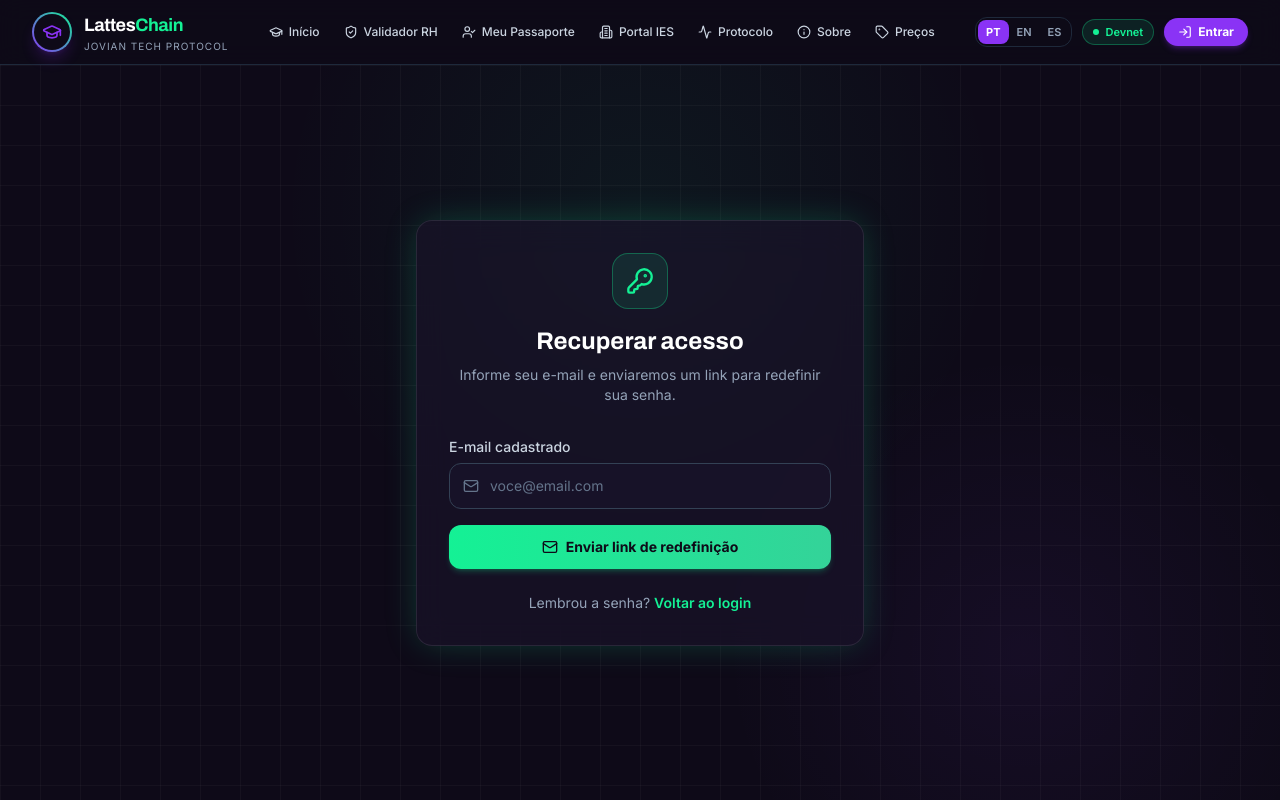
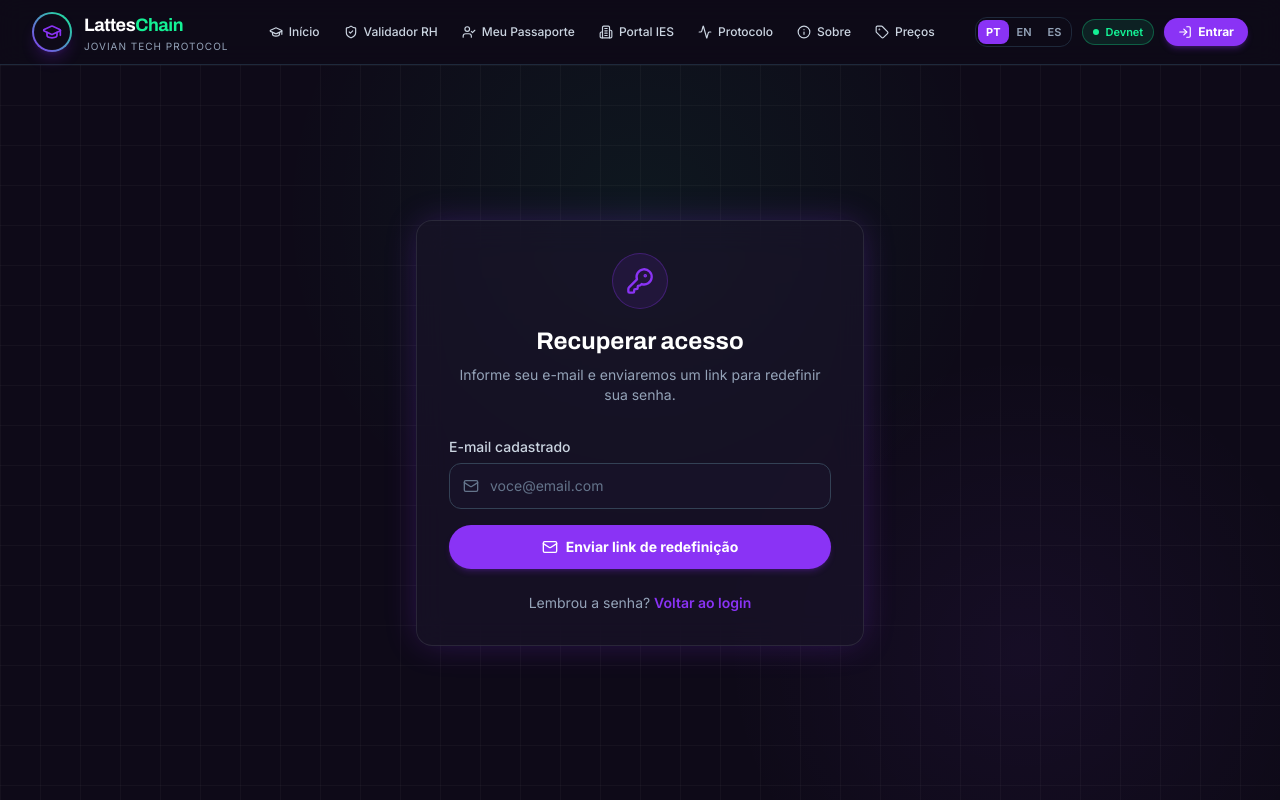
Before and after one commit to alexmsza/LattesChain, a Next.js app: page /recuperar-senha in a window 1280 px wide. Shown: the top 800 px of the page. Built offline with nearby package versions, Linux system fonts and the light colour scheme; no server answers.

Commit message:
feat(design): apply purple design system to password recovery pages

```diff
--- a/src/app/recuperar-senha/page.tsx
+++ b/src/app/recuperar-senha/page.tsx
@@ -44,10 +44,10 @@ export default function ForgotPasswordPage() {
         }}
       />
       <div className="relative w-full max-w-md">
-        <div className="glass-panel rounded-2xl p-8 glow-green">
+        <div className="glass-panel rounded-2xl p-8 glow-purple">
           <div className="mb-8 text-center">
-            <div className="mx-auto mb-4 flex h-14 w-14 items-center justify-center rounded-2xl bg-solana-green/10 border border-solana-green/30">
-              <KeyRound className="h-7 w-7 text-solana-green" />
+            <div className="mx-auto mb-4 flex h-14 w-14 items-center justify-center rounded-full bg-solana-purple/10 border border-solana-purple/30">
+              <KeyRound className="h-7 w-7 text-solana-purple" />
             </div>
             <h1 className="font-display text-2xl font-bold text-white">Recuperar acesso</h1>
             <p className="mt-2 text-sm text-slate-400">
@@ -71,13 +71,13 @@ export default function ForgotPasswordPage() {
                     setSent(false);
                     setEmail("");
                   }}
-                  className="w-full rounded-xl border border-slate-700 px-4 py-2.5 text-sm font-semibold text-slate-300 hover:border-solana-green/40 hover:text-white"
+                  className="w-full rounded-xl border border-slate-700 px-4 py-2.5 text-sm font-semibold text-slate-300 hover:border-solana-purple/40 hover:text-white"
                 >
                   Usar outro e-mail
                 </button>
                 <Link
                   href="/login"
-                  className="block rounded-xl bg-gradient-to-r from-solana-green to-emerald-400 px-4 py-2.5 text-sm font-bold text-navy-900"
+                  className="block rounded-full bg-gradient-to-r from-solana-green to-emerald-400 px-4 py-2.5 text-sm font-bold text-navy-900"
                 >
                   Voltar ao login
                 </Link>
@@ -106,14 +106,14 @@ export default function ForgotPasswordPage() {
                       value={email}
                       onChange={(e) => setEmail(e.target.value)}
                       placeholder="voce@email.com"
-                      className="w-full rounded-xl border border-slate-700 bg-navy-800/50 py-3 pl-10 pr-4 text-sm text-white placeholder:text-slate-500 focus:border-solana-green/60 focus:outline-none focus:ring-1 focus:ring-solana-green/40"
+                      className="w-full rounded-xl border border-slate-700 bg-navy-800/50 py-3 pl-10 pr-4 text-sm text-white placeholder:text-slate-500 focus:border-solana-purple/60 focus:outline-none focus:ring-1 focus:ring-solana-purple/40"
                     />
                   </div>
                 </div>
                 <button
                   type="submit"
                   disabled={loading}
-                  className="flex w-full items-center justify-center gap-2 rounded-xl bg-gradient-to-r from-solana-green to-emerald-400 px-4 py-3 text-sm font-bold text-navy-900 shadow-md shadow-solana-green/20 transition-all hover:brightness-110 disabled:cursor-not-allowed disabled:opacity-60"
+                  className="flex w-full items-center justify-center gap-2 rounded-full bg-solana-purple px-4 py-3 text-sm font-bold text-white shadow-md shadow-solana-purple/20 transition-all hover:bg-solana-purpleDeep disabled:cursor-not-allowed disabled:opacity-60"
                 >
                   {loading ? (
                     <>
@@ -128,7 +128,7 @@ export default function ForgotPasswordPage() {
               </form>
               <p className="mt-6 text-center text-sm text-slate-400">
                 Lembrou a senha?{" "}
-                <Link href="/login" className="font-semibold text-solana-green hover:text-solana-green/80">
+                <Link href="/login" className="font-semibold text-solana-purple hover:text-solana-purple/80">
                   Voltar ao login
                 </Link>
               </p>
--- a/src/app/redefinir-senha/page.tsx
+++ b/src/app/redefinir-senha/page.tsx
@@ -51,7 +51,7 @@ function ResetForm() {
         </p>
         <Link
           href="/recuperar-senha"
-          className="mt-6 inline-block rounded-xl bg-gradient-to-r from-solana-green to-emerald-400 px-5 py-2.5 text-sm font-bold text-navy-900"
+          className="mt-6 inline-block rounded-full bg-solana-purple px-5 py-2.5 text-sm font-bold text-white hover:bg-solana-purpleDeep"
         >
           Solicitar novo link
         </Link>
@@ -69,7 +69,7 @@ function ResetForm() {
         </p>
         <button
           onClick={() => router.push("/login")}
-          className="mt-6 inline-block rounded-xl bg-gradient-to-r from-solana-green to-emerald-400 px-5 py-2.5 text-sm font-bold text-navy-900"
+          className="mt-6 inline-block rounded-full bg-gradient-to-r from-solana-green to-emerald-400 px-5 py-2.5 text-sm font-bold text-navy-900"
         >
           Ir para o login
         </button>
@@ -78,10 +78,10 @@ function ResetForm() {
   }
 
   return (
-    <div className="glass-panel rounded-2xl p-8 glow-green">
+    <div className="glass-panel rounded-2xl p-8 glow-purple">
       <div className="mb-8 text-center">
-        <div className="mx-auto mb-4 flex h-14 w-14 items-center justify-center rounded-2xl bg-solana-green/10 border border-solana-green/30">
-          <KeyRound className="h-7 w-7 text-solana-green" />
+        <div className="mx-auto mb-4 flex h-14 w-14 items-center justify-center rounded-full bg-solana-purple/10 border border-solana-purple/30">
+          <KeyRound className="h-7 w-7 text-solana-purple" />
         </div>
         <h1 className="font-display text-2xl font-bold text-white">Redefinir senha</h1>
         <p className="mt-2 text-sm text-slate-400">Escolha uma nova senha para sua conta.</p>
@@ -106,7 +106,7 @@ function ResetForm() {
               value={password}
               onChange={(e) => setPassword(e.target.value)}
               placeholder="Mín. 8 caracteres, com letras e números"
-              className="w-full rounded-xl border border-slate-700 bg-navy-800/50 py-3 pl-10 pr-11 text-sm text-white placeholder:text-slate-500 focus:border-solana-green/60 focus:outline-none focus:ring-1 focus:ring-solana-green/40"
+              className="w-full rounded-xl border border-slate-700 bg-navy-800/50 py-3 pl-10 pr-11 text-sm text-white placeholder:text-slate-500 focus:border-solana-purple/60 focus:outline-none focus:ring-1 focus:ring-solana-purple/40"
             />
             <button
               type="button"
@@ -129,14 +129,14 @@ function ResetForm() {
               value={confirmPassword}
               onChange={(e) => setConfirmPassword(e.target.value)}
               placeholder="Repita a nova senha"
-              className="w-full rounded-xl border border-slate-700 bg-navy-800/50 py-3 pl-10 pr-4 text-sm text-white placeholder:text-slate-500 focus:border-solana-green/60 focus:outline-none focus:ring-1 focus:ring-solana-green/40"
+              className="w-full rounded-xl border border-slate-700 bg-navy-800/50 py-3 pl-10 pr-4 text-sm text-white placeholder:text-slate-500 focus:border-solana-purple/60 focus:outline-none focus:ring-1 focus:ring-solana-purple/40"
             />
           </div>
         </div>
         <button
           type="submit"
           disabled={loading}
-          className="flex w-full items-center justify-center gap-2 rounded-xl bg-gradient-to-r from-solana-green to-emerald-400 px-4 py-3 text-sm font-bold text-navy-900 shadow-md shadow-solana-green/20 transition-all hover:brightness-110 disabled:cursor-not-allowed disabled:opacity-60"
+          className="flex w-full items-center justify-center gap-2 rounded-full bg-solana-purple px-4 py-3 text-sm font-bold text-white shadow-md shadow-solana-purple/20 transition-all hover:bg-solana-purpleDeep disabled:cursor-not-allowed disabled:opacity-60"
         >
           {loading ? (
             <>
```
